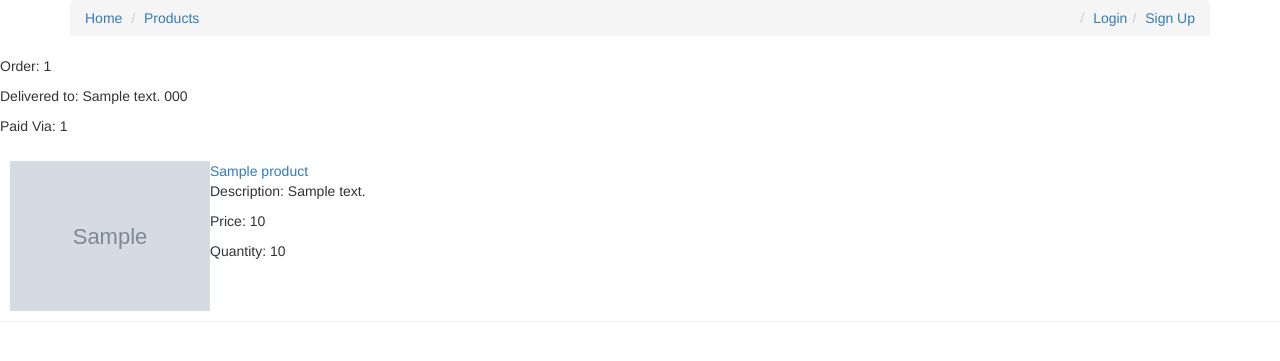
After one commit to kieyard/django_marketplace, a Django app: template django_marketplace/products/templates/products/view_order.html in a window 1280 px wide. The commit adds this page. Shown: the top 361 px of the page. Run offline with Django 3.2, Linux system fonts and the light colour scheme; the template is opened without the code that fills it: most values are stand-ins (such as "Sample title", 1, 10 or a date in 2020); grey boxes marked "Sample" are stand-in pictures; some libraries are stand-ins or nearby versions.

Commit message:
updated order views
added view order view that shows order after its been processed.

```diff
--- /dev/null
+++ b/django_marketplace/products/templates/products/view_order.html
@@ -0,0 +1,32 @@
+{% extends 'base.html' %}
+
+{% block content %}
+
+<p>Order: {{ order.order_id }}</p>
+<p>Delivered to: {{ order.delivery_address.address_line_1 }} {{ order.delivery_address.postal_code }}</p>
+<p>Paid Via: {{ order.card.card_id}}</p>
+
+{% for item in order_items %}
+
+<div class="basket">
+<a href='{{ item.product.get_absolute_url }}' > {{ item.product.title }} </a>
+
+{% if item.product.image %}
+<img src="{{ item.product.image.url }}">
+{% endif %}
+
+<p> Description: {{ item.product.description }} </p>
+<p> Price: {{ item.product.price }} </p>
+<p> Quantity: {{ item.quantity }}</p>
+
+</div>
+<hr>
+
+{% endfor %}
+
+<!-- <div>
+	<p> {{ basket.item_count }} items in basket</p>
+	<p> Total: {{ basket.total }} </p>
+</div> -->
+
+{% endblock %}
--- a/django_marketplace/products/urls.py
+++ b/django_marketplace/products/urls.py
@@ -14,5 +14,6 @@ urlpatterns = [
     path('basket/', views.basket_view, name='basket'),
     path('<int:id>/delete_add_to_basket_entry/', views.delete_add_to_basket_entry, name='delete_add_to_basket_entry'),
     path('create_order/', views.create_order_view, name='create_order'),
-    path('<int:order_id>/create_order_and_order_items/', views.create_order_and_order_items, name='create_order_and_order_items')
+    path('<int:order_id>/create_order_and_order_items/', views.create_order_and_order_items, name='create_order_and_order_items'),
+    path('<int:order_id>/view_order/', views.view_order_view, name='view_order')
 ]
```
Also changed, not shown: django_marketplace/products/templates/products/create_order.html (+27 -0 lines), django_marketplace/products/views.py (+18 -2 lines), django_marketplace/db.sqlite3.
